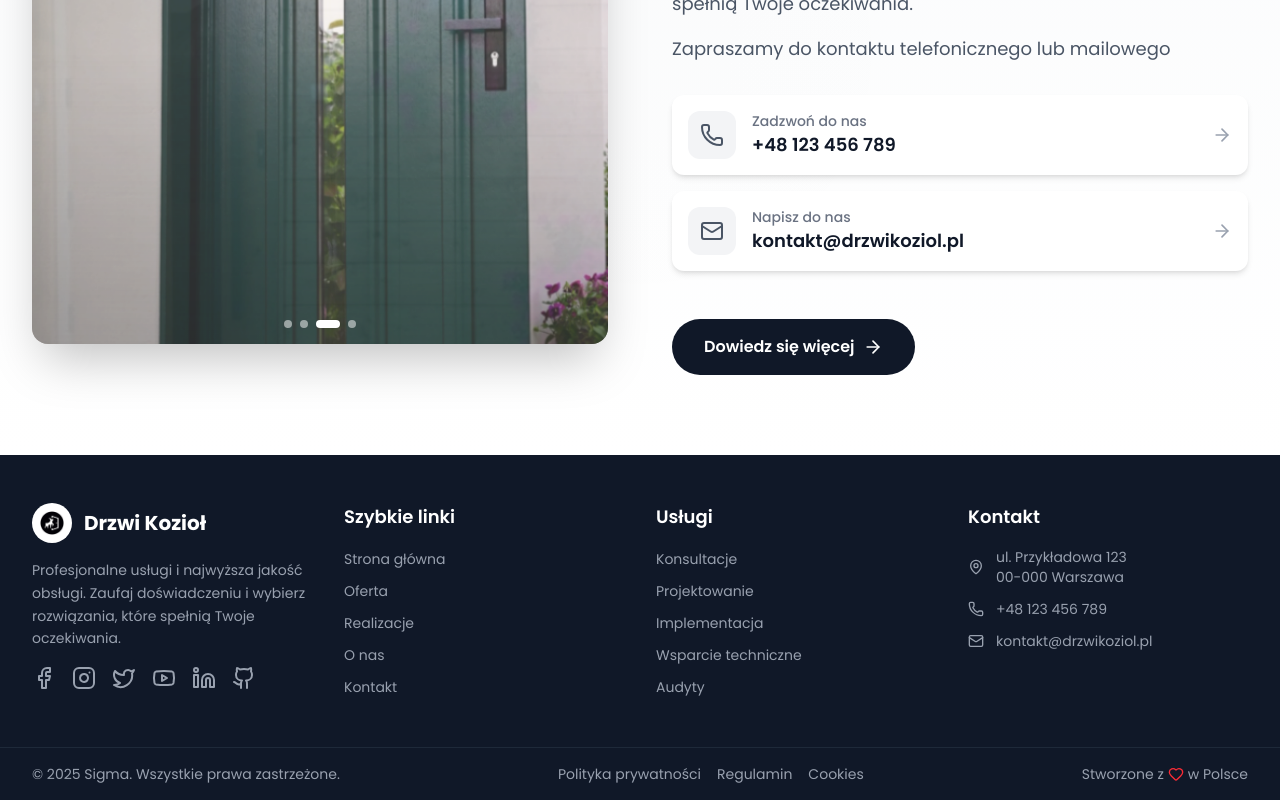
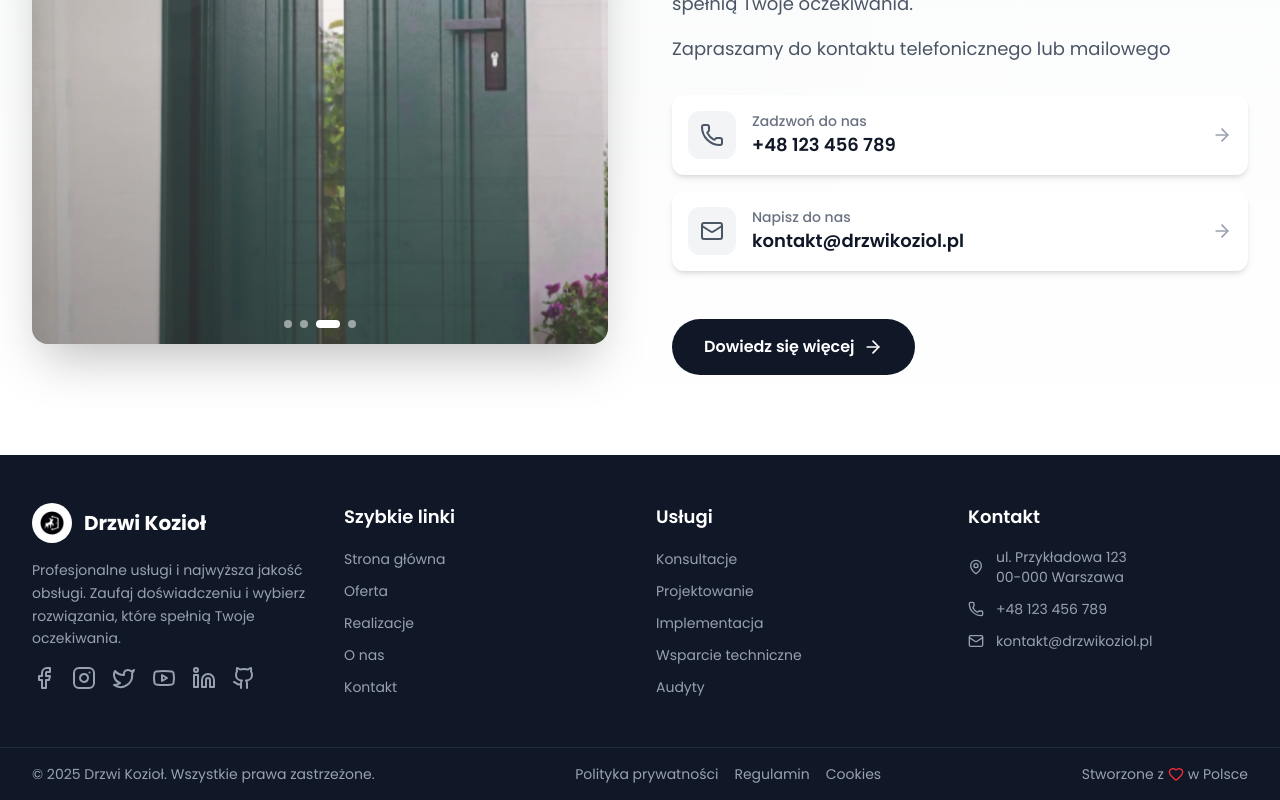
Before and after one commit to reavz7/DrzwiKoziol, a React (Vite) app in the folder DrzwiKoziol/: page / in a window 1280 px wide. Shown: the part 3525-4325 px from the top of the page. Built offline with nearby package versions, Linux system fonts and the light colour scheme.

Commit message:
Update footer copyright text to reflect correct company name

```diff
--- a/DrzwiKoziol/components/Footer.jsx
+++ b/DrzwiKoziol/components/Footer.jsx
@@ -138,7 +138,7 @@ const Footer = () => {
         <div className="max-w-7xl mx-auto px-4 sm:px-6 lg:px-8 py-4">
           <div className="flex flex-col sm:flex-row justify-between items-center space-y-2 sm:space-y-0">
             <div className="text-gray-400 text-sm">
-              © 2025 Sigma. Wszystkie prawa zastrzeżone.
+              © 2025 Drzwi Kozioł. Wszystkie prawa zastrzeżone.
             </div>
             <div className="flex items-center space-x-4 text-sm">
               <a href="#" className="text-gray-400 hover:text-white transition-colors">
```
